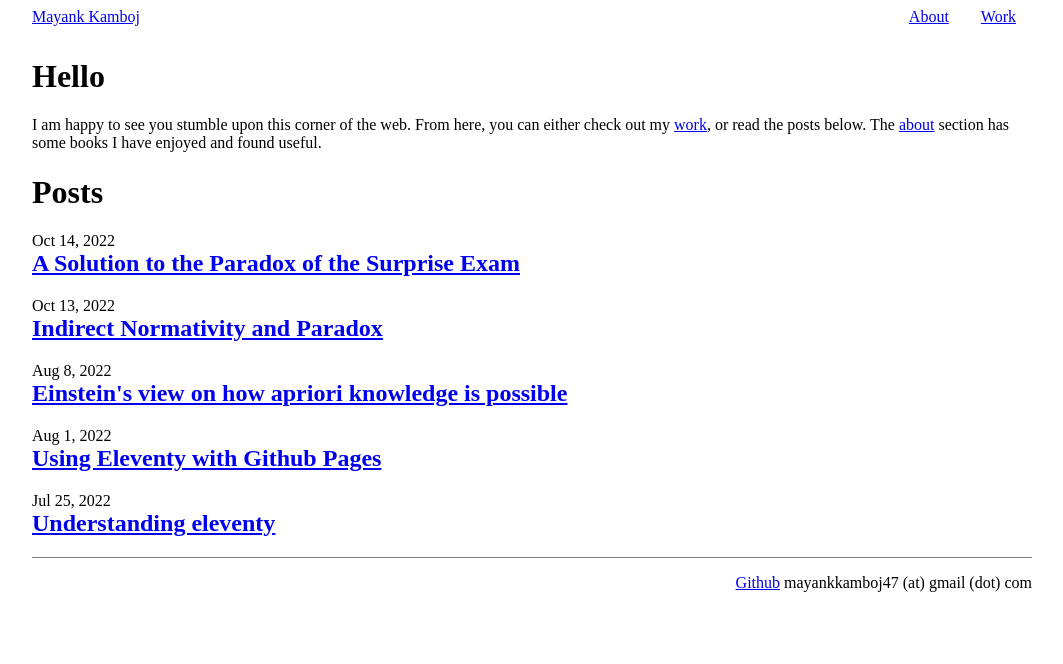
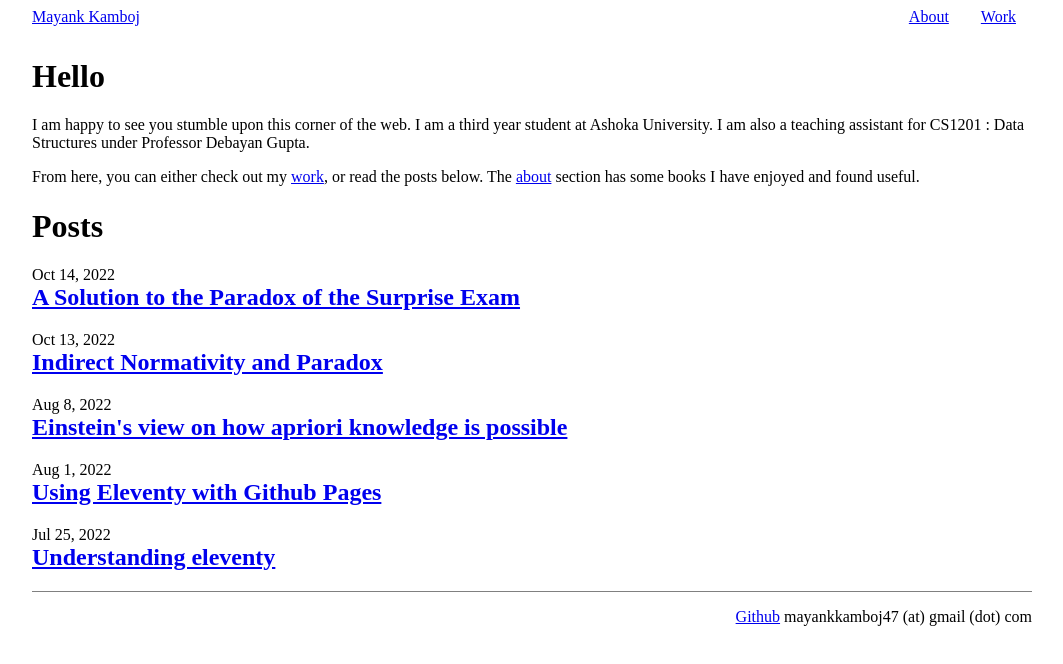
Before and after one commit to mayankkamboj47/mayankkamboj47.github.io, an Eleventy site: page index.md in a window 1280 px wide. Shown: the whole page, without its empty margins (108-1171 px from the left). Built offline with nearby package versions, Linux system fonts and the light colour scheme; Eleventy itself is replaced by a stand-in of ours; files that its build step writes are made by us from their sources.

Commit message:
Edit:Indirect Normativity and homepage

```diff
--- a/index.md
+++ b/index.md
@@ -4,7 +4,9 @@ layout : html
 
 <h1>Hello</h1>
 
-I am happy to see you stumble upon this corner of the web. From here, you can either check out my [work](./work), or read the posts below. The [about](./about) section has some books I have enjoyed and found useful.
+I am happy to see you stumble upon this corner of the web. I am a third year student at Ashoka University. I am also a teaching assistant for CS1201 : Data Structures under Professor Debayan Gupta.
+
+From here, you can either check out my [work](./work), or read the posts below. The [about](./about) section has some books I have enjoyed and found useful.
 
 <h1> Posts </h1>
 
```
